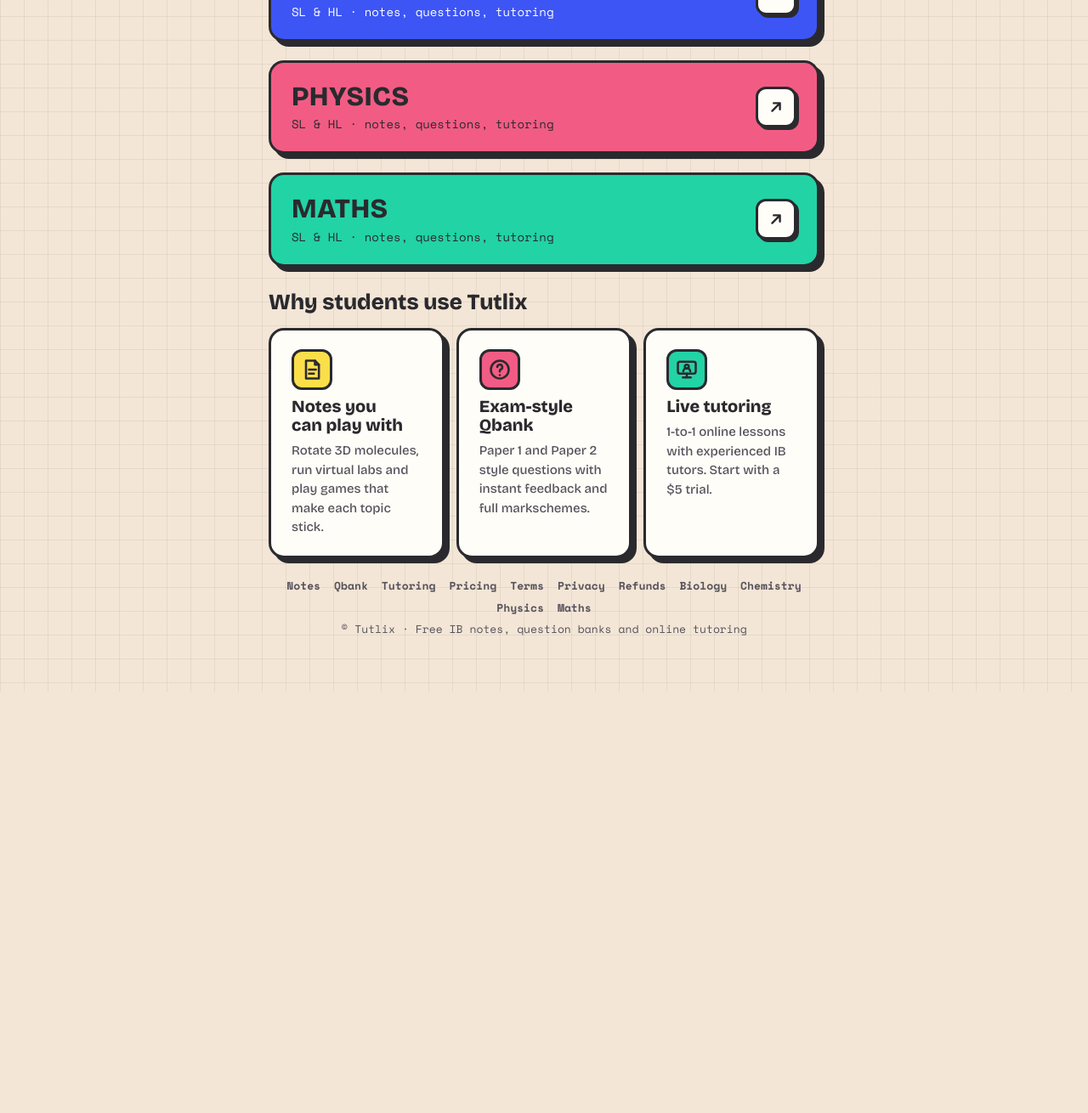
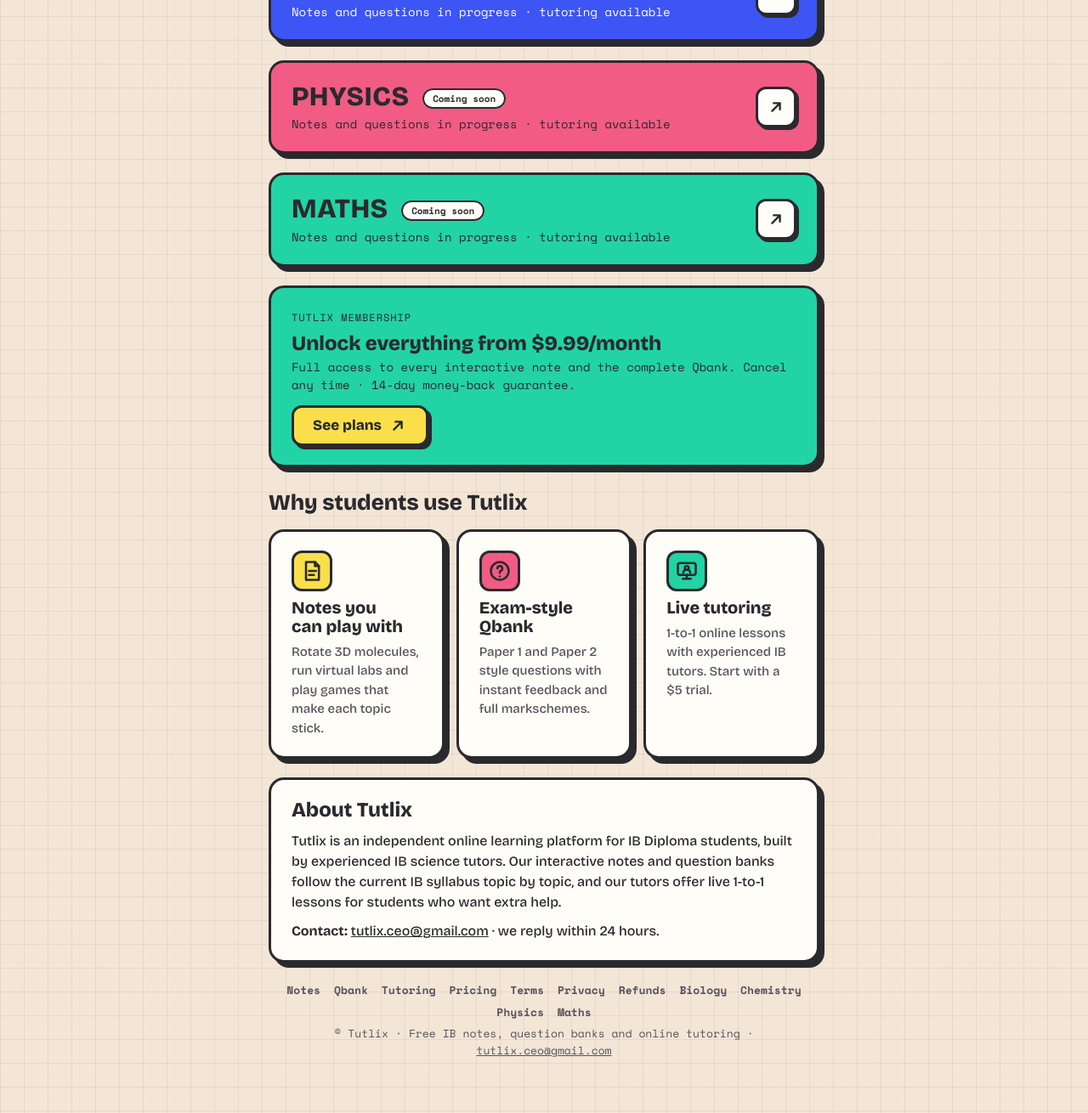
Before and after one commit to shayan382june-lab/tutlix-web, a website: page site/index.html in a window 1280 px wide. Shown: the part 933-2243 px from the top of the page at 85% size. Before the commit the page ends 1747 px from the top, so only its background shows below. Drawn offline with nearby package versions, Linux system fonts and the light colour scheme.

Commit message:
Add files via upload

```diff
--- a/site/index.html
+++ b/site/index.html
@@ -92,6 +92,8 @@
 .cmp{width:100%;border-collapse:collapse;font-size:15px}.cmp th,.cmp td{border-bottom:2px solid #E7DCCB;padding:10px 6px;text-align:left}.cmp th{font:700 12px var(--mono);text-transform:uppercase}.cmp td:not(:first-child),.cmp th:not(:first-child){text-align:center;width:90px}
 .faq details{border:2px solid var(--ink);border-radius:12px;padding:10px 14px;background:var(--card);margin-bottom:10px}.faq summary{font-weight:700;cursor:pointer}.faq p{margin:8px 0 0;color:var(--muted)}
 .secure{font:13px var(--mono);color:var(--muted);margin:0}
+.soon{font:700 11px var(--mono);vertical-align:middle;background:var(--card);color:var(--ink);border:2px solid var(--ink);border-radius:999px;padding:2px 10px;margin-left:8px;letter-spacing:0}
+.memb{background:var(--math)}
 /* top navigation bar */
 .topbar{position:sticky;top:0;z-index:50;background:var(--card);border-bottom:3px solid var(--ink);box-shadow:0 4px 0 rgba(42,42,46,.12)}
 .topbar .in{max-width:980px;margin:0 auto;display:flex;align-items:center;gap:14px;padding:8px max(16px,env(safe-area-inset-left,0px))}
@@ -158,6 +160,7 @@
 const PRICE = 20, TRIAL = 5;
 /* Membership prices (USD). Change here any time. */
 const MEMBERSHIP = { monthly: 9.99, yearly: 69 };
+const CONTACT = 'tutlix.ceo@gmail.com';
 /* Paddle checkout: fill these in once Paddle is approved (client-side token + price IDs). */
 const PADDLE = { token: '', monthly: '', yearly: '' };
 const NOTES = {
@@ -280,7 +283,7 @@
 const esc=s=>String(s).replace(/[&<>"]/g,c=>({'&':'&amp;','<':'&lt;','>':'&gt;','"':'&quot;'}[c]));
 const logo=()=>document.getElementById('logo').innerHTML;
 const header=()=>`<a class="card brand" href="#home">${logo()}<div><h1>TUTLIX</h1><p>IB Classes · Notes · Qbanks</p></div></a>`;
-const footer=()=>`<footer><nav class="fnav" aria-label="Footer"><a href="#biology-notes">Notes</a><a href="biology-qbank.html">Qbank</a><a href="#biology-tutoring">Tutoring</a><a href="#pricing">Pricing</a><a href="terms.html">Terms</a><a href="privacy.html">Privacy</a><a href="refund.html">Refunds</a><a href="#biology">Biology</a><a href="#chemistry">Chemistry</a><a href="#physics">Physics</a><a href="#maths">Maths</a></nav>© Tutlix · Free IB notes, question banks and online tutoring</footer>`;
+const footer=()=>`<footer><nav class="fnav" aria-label="Footer"><a href="#biology-notes">Notes</a><a href="biology-qbank.html">Qbank</a><a href="#biology-tutoring">Tutoring</a><a href="#pricing">Pricing</a><a href="terms.html">Terms</a><a href="privacy.html">Privacy</a><a href="refund.html">Refunds</a><a href="#biology">Biology</a><a href="#chemistry">Chemistry</a><a href="#physics">Physics</a><a href="#maths">Maths</a></nav>© Tutlix · Free IB notes, question banks and online tutoring · <a href="mailto:${CONTACT}">${CONTACT}</a></footer>`;
 const count=(map,s)=>s.themes.reduce((n,t)=>n+t[2].filter(x=>map[x[0]]).length,0);
 const total=s=>s.themes.reduce((n,t)=>n+t[2].length,0);
 
@@ -301,13 +304,16 @@
     <div class="stat"><b>$${PRICE}/hr</b><span>live 1-to-1 lessons</span></div>
   </div>
   <h2 class="sechead">Choose your subject</h2>`+
-  Object.entries(SUBJECTS).map(([k,s])=>`<a class="card tap ${s.cls}" href="#${k}"><div><h2>${s.name.toUpperCase()}</h2><p>SL &amp; HL · notes, questions, tutoring</p></div><span class="go">${arrow}</span></a>`).join('')+
-  `<h2 class="sechead">Why students use Tutlix</h2>
+  Object.entries(SUBJECTS).map(([k,s])=>`<a class="card tap ${s.cls}" href="#${k}"><div><h2>${s.name.toUpperCase()}${count(NOTES,s)?'':' <span class="soon">Coming soon</span>'}</h2><p>${count(NOTES,s)?`SL &amp; HL · ${count(NOTES,s)} interactive topics · Qbank · tutoring`:'Notes and questions in progress · tutoring available'}</p></div><span class="go">${arrow}</span></a>`).join('')+
+  `<section class="card section memb"><span class="label">Tutlix membership</span><h2 style="margin:6px 0 4px">Unlock everything from $${MEMBERSHIP.monthly}/month</h2><p style="margin:0 0 14px;font-family:var(--mono);font-size:14px">Full access to every interactive note and the complete Qbank. Cancel any time · 14-day money-back guarantee.</p><a class="btn" href="#pricing">See plans ${arrow}</a></section>
+  <h2 class="sechead">Why students use Tutlix</h2>
   <div class="feats">
     ${feat('#biology-notes','var(--bio)',ICONS.notes,'Notes you can play with','Rotate 3D molecules, run virtual labs and play games that make each topic stick.')}
     ${feat('biology-qbank.html','var(--phys)',ICONS.questions,'Exam-style Qbank','Paper 1 and Paper 2 style questions with instant feedback and full markschemes.')}
     ${feat('#biology-tutoring','var(--math)',ICONS.tutoring,'Live tutoring','1-to-1 online lessons with experienced IB tutors. Start with a $'+TRIAL+' trial.')}
-  </div>`+
+  </div>
+  <section class="card section" id="about"><h2>About Tutlix</h2><p style="margin:0 0 10px">Tutlix is an independent online learning platform for IB Diploma students, built by experienced IB science tutors. Our interactive notes and question banks follow the current IB syllabus topic by topic, and our tutors offer live 1-to-1 lessons for students who want extra help.</p>
+  <p style="margin:0"><b>Contact:</b> <a href="mailto:${CONTACT}">${CONTACT}</a> · we reply within 24 hours.</p></section>`+
   footer();
 }
 
@@ -409,7 +415,7 @@
     <label for="f-tz">Country / time zone<input id="f-tz" name="timezone" placeholder="e.g. Dubai, GMT+4"></label>
     <label for="f-msg">What do you need help with?<textarea id="f-msg" name="message" placeholder="Topics, upcoming tests, target grade…"></textarea></label>
     <div><button class="btn" type="submit">Request my trial</button></div>
-    <p class="note">We reply with a time and payment details. Live chat is coming soon.</p>
+    <p class="note">We reply within 24 hours with a lesson time and payment details. Lessons are arranged and invoiced directly by your tutor and are separate from the Tutlix membership. Questions? Email ${CONTACT}.</p>
     <div id="formMsg" hidden class="ok"></div>
   </form></section>`+footer();
 }
```
